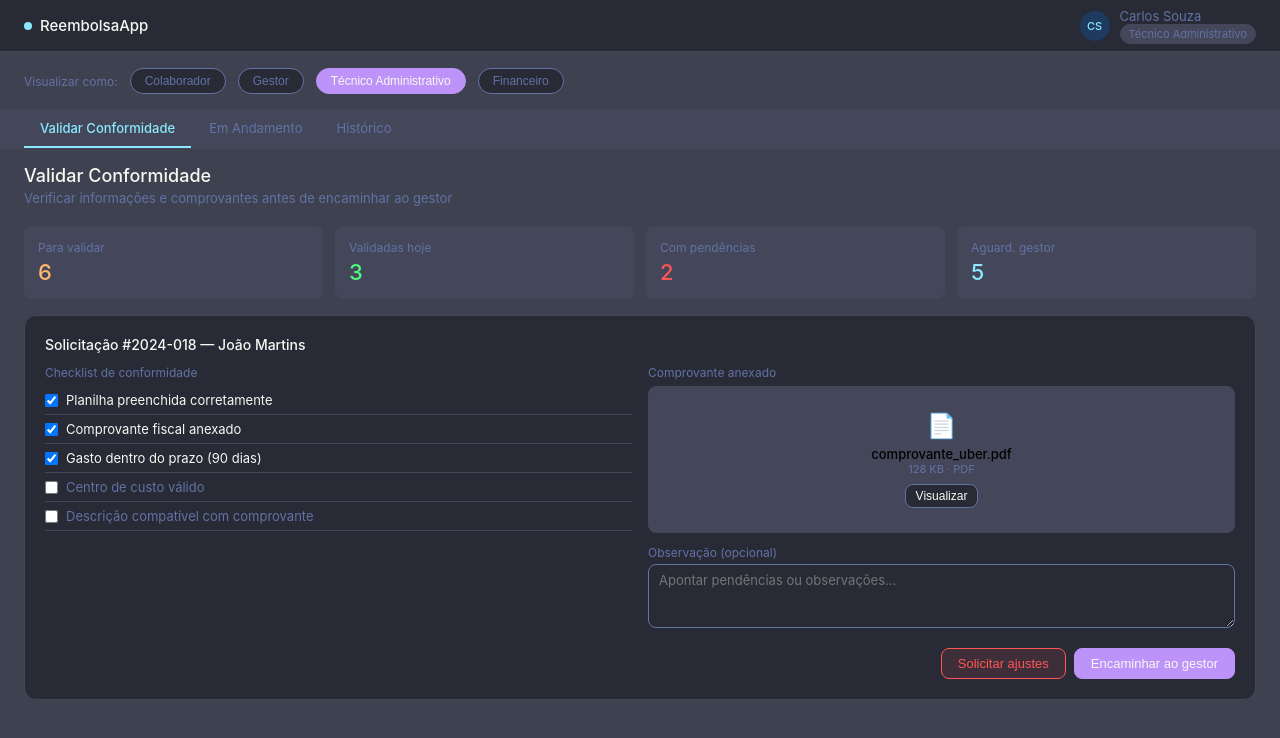
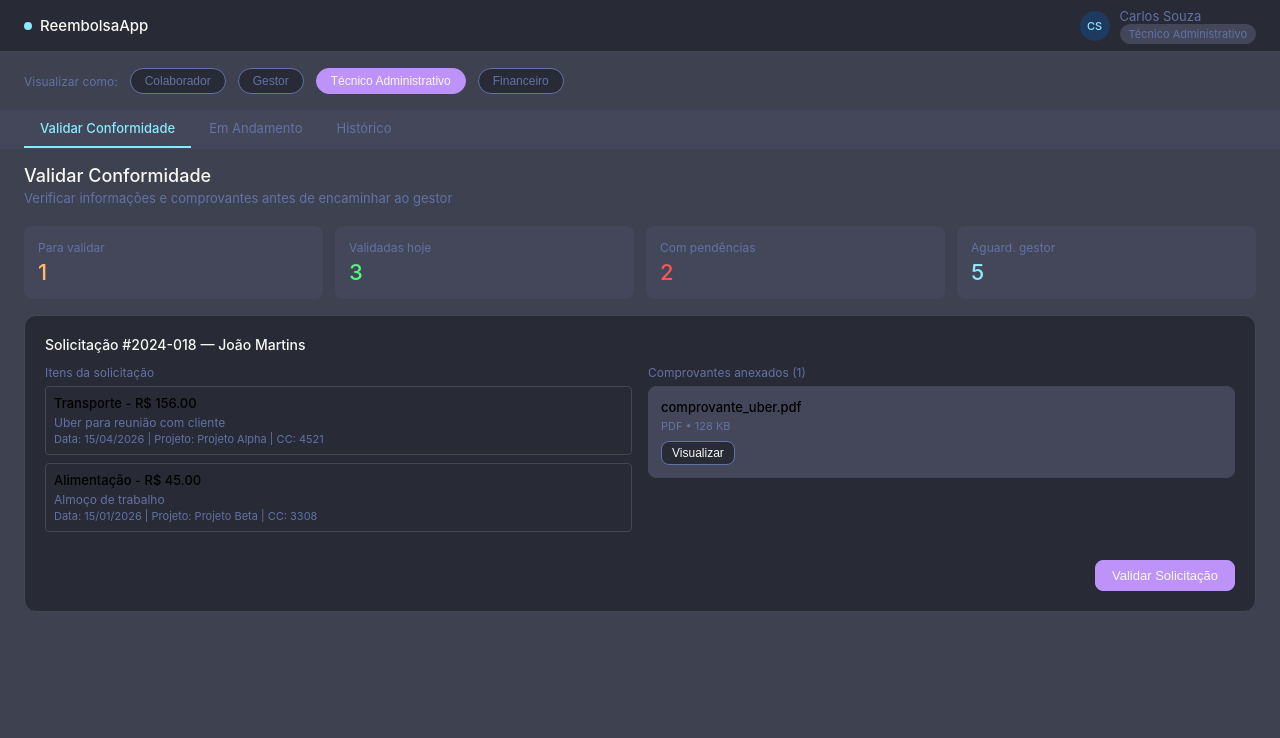
Before and after one commit to Tr3dade/Case_elo, a React (Vite) app: page / in a window 1280 px wide. Both pictures are taken after a click on the button "Técnico Administrativo". Shown: the top 738 px of the page. Built offline with nearby package versions, Linux system fonts and the light colour scheme.

Commit message:
add: adicionando fluxo e validação do tecnico administrativo e validação da regra de praso dos 90 dais

```diff
--- a/src/components/pages/TecnicoPages.tsx
+++ b/src/components/pages/TecnicoPages.tsx
@@ -1,11 +1,84 @@
-import React from 'react';
+import React, { useState } from 'react';
+import { sampleRequests, ReimbursementRequest, projects, costCenters } from '../../data/reimbursement';
 
 interface TecnicoPagesProps {
   tab: number;
 }
 
+interface ValidationResult {
+  isValid: boolean;
+  errors: string[];
+  itemErrors: { [itemId: string]: string[] };
+}
+
 const TecnicoPages: React.FC<TecnicoPagesProps> = ({ tab }) => {
+  const [validationResults, setValidationResults] = useState<{ [requestId: string]: ValidationResult }>({});
+
+  const validateRequest = (request: ReimbursementRequest): ValidationResult => {
+    const errors: string[] = [];
+    const itemErrors: { [itemId: string]: string[] } = {};
+    let isValid = true;
+
+    const today = new Date();
+    const ninetyDaysAgo = new Date(today.getTime() - 90 * 24 * 60 * 60 * 1000);
+
+    request.items.forEach(item => {
+      const itemErrorList: string[] = [];
+
+      // Validar prazo (90 dias)
+      const itemDate = new Date(item.date);
+      if (itemDate < ninetyDaysAgo) {
+        itemErrorList.push('Gasto com data superior a 90 dias não é elegível para reembolso');
+        isValid = false;
+      }
+
+      // Validar se projeto existe
+      const project = projects.find(p => p.id === item.projectId);
+      if (!project) {
+        itemErrorList.push('Projeto não encontrado');
+        isValid = false;
+      }
+
+      // Validar centro de custo
+      const costCenter = costCenters.find(c => c.id === item.costCenterId);
+      if (!costCenter) {
+        itemErrorList.push('Centro de custo inválido');
+        isValid = false;
+      }
+
+      // Validar anexos
+      if (request.attachments.length === 0) {
+        errors.push('Nenhum comprovante fiscal anexado');
+        isValid = false;
+      } else {
+        // Assumir que há pelo menos um anexo por item, mas na prática seria mais complexo
+        // Para simplificar, validar se descrição corresponde ao tipo
+        if (item.type === 'Transporte' && !item.description.toLowerCase().includes('uber') && !item.description.toLowerCase().includes('taxi')) {
+          itemErrorList.push('Descrição não corresponde ao tipo de gasto');
+          isValid = false;
+        }
+      }
+
+      if (itemErrorList.length > 0) {
+        itemErrors[item.id] = itemErrorList;
+      }
+    });
+
+    return { isValid, errors, itemErrors };
+  };
+
+  const handleValidateRequest = (request: ReimbursementRequest) => {
+    const result = validateRequest(request);
+    setValidationResults(prev => ({ ...prev, [request.id]: result }));
+  };
+
+  const getPendingRequests = () => {
+    return sampleRequests.filter(req => req.status === 'Em análise');
+  };
+
   if (tab === 0) {
+    const pendingRequests = getPendingRequests();
+
     return (
       <div style={{ paddingTop: '16px' }}>
         <div className="section-title">Validar Conformidade</div>
@@ -13,7 +86,7 @@ const TecnicoPages: React.FC<TecnicoPagesProps> = ({ tab }) => {
         <div className="stats-grid">
           <div className="stat-card">
             <div className="stat-label">Para validar</div>
-            <div className="stat-val amber">6</div>
+            <div className="stat-val amber">{pendingRequests.length}</div>
           </div>
           <div className="stat-card">
             <div className="stat-label">Validadas hoje</div>
@@ -28,45 +101,113 @@ const TecnicoPages: React.FC<TecnicoPagesProps> = ({ tab }) => {
             <div className="stat-val blue">5</div>
           </div>
         </div>
+
+        {pendingRequests.length === 0 ? (
           <div className="card">
-          <div className="card-title">Solicitação #2024-018 — João Martins</div>
+            <div style={{ textAlign: 'center', padding: '40px', color: 'var(--color-text-secondary)' }}>
+              Nenhuma solicitação pendente de validação
+            </div>
+          </div>
+        ) : (
+          pendingRequests.map(request => {
+            const validation = validationResults[request.id];
+            const isValidated = !!validation;
+
+            return (
+              <div key={request.id} className="card">
+                <div className="card-title">Solicitação #{request.id} — {request.requestedBy}</div>
                 <div className="two-col">
                   <div>
                     <div style={{ marginBottom: '12px' }}>
-                <div style={{ fontSize: '12px', color: 'var(--color-text-secondary)', marginBottom: '6px' }}>Checklist de conformidade</div>
-                {[
-                  'Planilha preenchida corretamente',
-                  'Comprovante fiscal anexado',
-                  'Gasto dentro do prazo (90 dias)',
-                  'Centro de custo válido',
-                  'Descrição compatível com comprovante'
-                ].map((item, i) => (
-                  <div key={i} style={{ display: 'flex', alignItems: 'center', gap: '8px', padding: '6px 0', borderBottom: '0.5px solid var(--color-border-tertiary)' }}>
-                    <input type="checkbox" defaultChecked={i < 3} style={{ width: 'auto' }} />
-                    <span style={{ fontSize: '13px', color: i < 3 ? 'var(--color-text-primary)' : 'var(--color-text-secondary)' }}>{item}</span>
+                      <div style={{ fontSize: '12px', color: 'var(--color-text-secondary)', marginBottom: '6px' }}>Itens da solicitação</div>
+                      {request.items.map(item => {
+                        const project = projects.find(p => p.id === item.projectId);
+                        const costCenter = costCenters.find(c => c.id === item.costCenterId);
+                        const itemValidationErrors = validation?.itemErrors[item.id] || [];
+
+                        return (
+                          <div key={item.id} style={{
+                            padding: '8px',
+                            border: '0.5px solid var(--color-border-tertiary)',
+                            borderRadius: 'var(--border-radius-sm)',
+                            marginBottom: '8px',
+                            background: itemValidationErrors.length > 0 ? 'rgba(255, 85, 85, 0.05)' : 'transparent'
+                          }}>
+                            <div style={{ fontSize: '13px', fontWeight: '500', marginBottom: '4px' }}>
+                              {item.type} - R$ {item.amount.toFixed(2)}
+                            </div>
+                            <div style={{ fontSize: '12px', color: 'var(--color-text-secondary)', marginBottom: '2px' }}>
+                              {item.description}
+                            </div>
+                            <div style={{ fontSize: '11px', color: 'var(--color-text-secondary)' }}>
+                              Data: {new Date(item.date).toLocaleDateString('pt-BR')} | Projeto: {project?.name || 'N/A'} | CC: {costCenter?.code || 'N/A'}
+                            </div>
+                            {itemValidationErrors.length > 0 && (
+                              <div style={{ marginTop: '6px' }}>
+                                {itemValidationErrors.map((error, idx) => (
+                                  <div key={idx} style={{ fontSize: '11px', color: 'var(--color-accent-red)', marginBottom: '2px' }}>
+                                    ⚠ {error}
                                   </div>
                                 ))}
                               </div>
+                            )}
+                          </div>
+                        );
+                      })}
+                    </div>
+                    {validation && !validation.isValid && (
+                      <div style={{ marginTop: '12px', padding: '8px', background: 'rgba(255, 85, 85, 0.05)', border: '0.5px solid var(--color-accent-red)', borderRadius: 'var(--border-radius-sm)' }}>
+                        <div style={{ fontSize: '12px', fontWeight: '500', color: 'var(--color-accent-red)', marginBottom: '4px' }}>Inconsistências encontradas:</div>
+                        {validation.errors.map((error, idx) => (
+                          <div key={idx} style={{ fontSize: '11px', color: 'var(--color-accent-red)' }}>
+                            • {error}
+                          </div>
+                        ))}
+                      </div>
+                    )}
                   </div>
                   <div>
-              <div style={{ fontSize: '12px', color: 'var(--color-text-secondary)', marginBottom: '6px' }}>Comprovante anexado</div>
-              <div style={{ background: 'var(--color-background-secondary)', border: '0.5px solid var(--color-border-tertiary)', borderRadius: 'var(--border-radius-md)', padding: '24px', textAlign: 'center' }}>
-                <div style={{ fontSize: '24px', marginBottom: '6px' }}>📄</div>
-                <div style={{ fontSize: '13px', fontWeight: '500' }}>comprovante_uber.pdf</div>
-                <div style={{ fontSize: '11px', color: 'var(--color-text-secondary)' }}>128 KB · PDF</div>
-                <button className="btn btn-sm" style={{ marginTop: '8px' }}>Visualizar</button>
+                    <div style={{ fontSize: '12px', color: 'var(--color-text-secondary)', marginBottom: '6px' }}>Comprovantes anexados ({request.attachments.length})</div>
+                    {request.attachments.length === 0 ? (
+                      <div style={{ background: 'var(--color-background-secondary)', border: '0.5px solid var(--color-accent-red)', borderRadius: 'var(--border-radius-md)', padding: '24px', textAlign: 'center', color: 'var(--color-accent-red)' }}>
+                        <div style={{ fontSize: '24px', marginBottom: '6px' }}>⚠</div>
+                        <div style={{ fontSize: '13px', fontWeight: '500' }}>Nenhum comprovante anexado</div>
                       </div>
+                    ) : (
+                      request.attachments.map((attachment, idx) => (
+                        <div key={idx} style={{ background: 'var(--color-background-secondary)', border: '0.5px solid var(--color-border-tertiary)', borderRadius: 'var(--border-radius-md)', padding: '12px', marginBottom: '8px' }}>
+                          <div style={{ fontSize: '13px', fontWeight: '500', marginBottom: '4px' }}>{attachment}</div>
+                          <div style={{ fontSize: '11px', color: 'var(--color-text-secondary)', marginBottom: '8px' }}>PDF • 128 KB</div>
+                          <button className="btn btn-sm">Visualizar</button>
+                        </div>
+                      ))
+                    )}
+                    {isValidated && (
                       <div style={{ marginTop: '12px' }}>
                         <label style={{ fontSize: '12px', color: 'var(--color-text-secondary)', display: 'block', marginBottom: '4px' }}>Observação (opcional)</label>
                         <textarea rows={3} placeholder="Apontar pendências ou observações..."></textarea>
                       </div>
+                    )}
                   </div>
                 </div>
                 <div className="action-row">
+                  {!isValidated ? (
+                    <button className="btn btn-primary" onClick={() => handleValidateRequest(request)}>
+                      Validar Solicitação
+                    </button>
+                  ) : validation?.isValid ? (
+                    <>
                       <button className="btn btn-danger">Solicitar ajustes</button>
                       <button className="btn btn-primary">Encaminhar ao gestor</button>
+                    </>
+                  ) : (
+                    <button className="btn btn-danger">Solicitar ajustes</button>
+                  )}
                 </div>
               </div>
+            );
+          })
+        )}
       </div>
     );
   }
--- a/src/data/reimbursement.ts
+++ b/src/data/reimbursement.ts
@@ -74,15 +74,24 @@ export const sampleRequests: ReimbursementRequest[] = [
         projectId: 'alpha',
         costCenterId: 4521,
         amount: 156.0
+      },
+      {
+        id: 'item-2',
+        date: '2026-01-15', // Data antiga para testar validação de 90 dias
+        type: 'Alimentação',
+        description: 'Almoço de trabalho',
+        projectId: 'beta',
+        costCenterId: 3308,
+        amount: 45.0
       }
     ],
     attachments: ['comprovante_uber.pdf'],
     status: 'Em análise',
-    costCenterIds: [4521],
+    costCenterIds: [4521, 3308],
     notifications: [
       'Gestor Ana Lima notificado para centro de custo 4521',
       'Financeiro notificado para revisão financeira'
     ],
-    total: 156.0
+    total: 201.0
   }
 ];
```
Also changed, not shown: 1 other file (tests, documents, lock files or other folders). Lines whose indentation alone changed are shown as unchanged.
